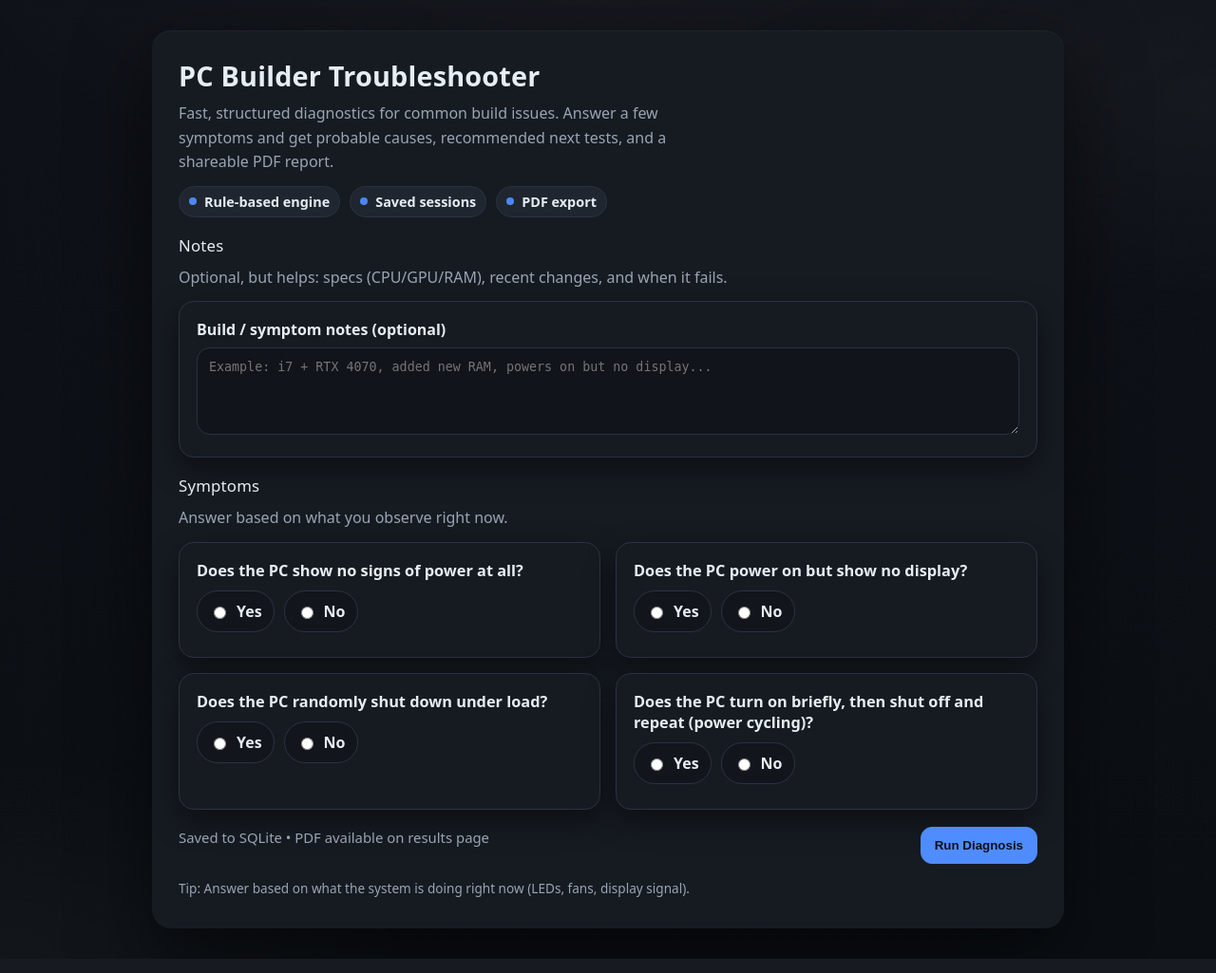
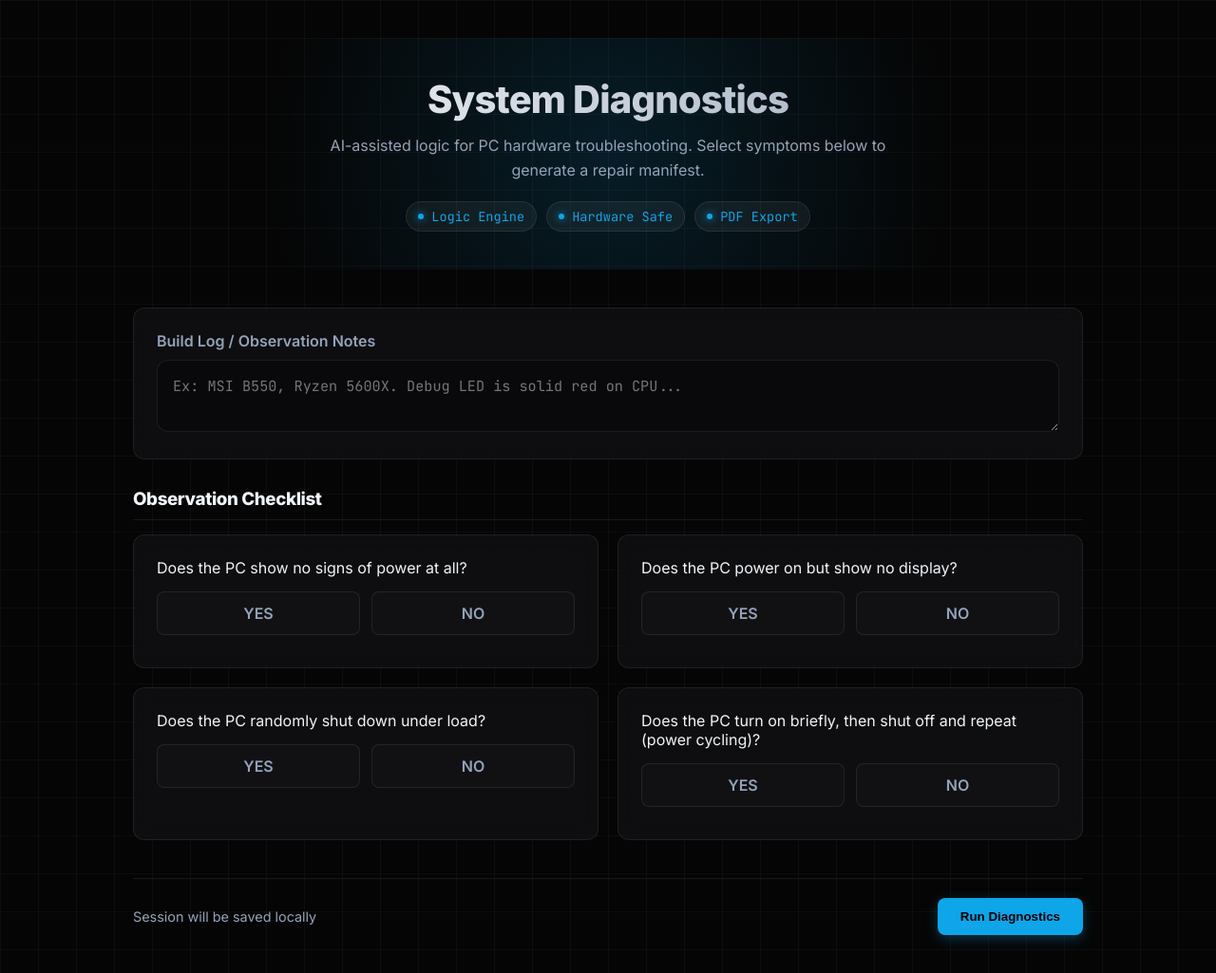
Before and after one commit to sleepyhugo/pc-builder-troubleshooter, a FastAPI app: page / in a window 1280 px wide. Shown: the whole page at 95% size. Run offline with FastAPI, Linux system fonts and the light colour scheme.

Commit message:
Updated UI to modern dark theme

```diff
--- a/app/web/static/styles.css
+++ b/app/web/static/styles.css
@@ -1,405 +1,244 @@
-:root{
-  --bg: #0e1117;
-  --panel: #161b22;
-  --panel-2: #1f2630;
-  --border: #2b3240;
-  --text: #e6edf3;
-  --muted: #9aa4b2;
-  --accent: #4f8cff;
-  --shadow: 0 12px 32px rgba(0,0,0,0.45);
-  --radius: 16px;
+/* styles.css */
+@import url('https://fonts.googleapis.com/css2?family=Inter:wght@400;600;800&family=JetBrains+Mono:wght@400;700&display=swap');
+
+:root {
+  /* Tech Palette */
+  --bg-dark: #050505;
+  --bg-panel: rgba(20, 20, 25, 0.6); /* Glass effect */
+  --bg-panel-hover: rgba(30, 30, 40, 0.8);
+
+  --border: rgba(255, 255, 255, 0.08);
+  --border-glow: rgba(56, 189, 248, 0.5);
+
+  --text-main: #f1f5f9;
+  --text-muted: #94a3b8;
+
+  --accent: #0ea5e9; /* Sky blue neon */
+  --accent-glow: 0 0 20px rgba(14, 165, 233, 0.4);
+
+  --success: #22c55e;
+  --danger: #ef4444;
+
+  --radius: 12px;
+  --font-ui: 'Inter', sans-serif;
+  --font-mono: 'JetBrains Mono', monospace;
 }
-
 
 * { box-sizing: border-box; }
 
-body{
+body {
   margin: 0;
-  font-family: ui-sans-serif, system-ui, -apple-system, Segoe UI, Roboto, Arial, sans-serif;
-  color: var(--text);
+  font-family: var(--font-ui);
+  background-color: var(--bg-dark);
+  color: var(--text-main);
   min-height: 100vh;
-
-  background:
-    radial-gradient(1200px 600px at 50% -10%, rgba(255,255,255,0.04), transparent 60%),
-    radial-gradient(800px 400px at 100% 10%, rgba(255,255,255,0.03), transparent 55%),
-    radial-gradient(800px 400px at 0% 100%, rgba(255,255,255,0.03), transparent 55%),
-    linear-gradient(180deg, #0e1117 0%, #0b0f14 100%);
+  /* Cool digital grid background */
+  background-image:
+    linear-gradient(rgba(255, 255, 255, 0.03) 1px, transparent 1px),
+    linear-gradient(90deg, rgba(255, 255, 255, 0.03) 1px, transparent 1px);
+  background-size: 40px 40px;
 }
 
-.page{
-  min-height: 100vh;
+/* Central Page Layout */
+.page {
   display: flex;
-  align-items: center;
   justify-content: center;
-  padding: 32px 16px;
+  padding: 40px 20px;
 }
 
-.container{
+.container {
   width: 100%;
-  max-width: 980px;
+  max-width: 1000px;
+  animation: fadeIn 0.6s ease-out;
 }
 
-.header, .topbar{
-  display: flex;
-  align-items: center;
-  justify-content: space-between;
-  gap: 18px;
-  flex-wrap: wrap;
-  margin-bottom: 22px;
+/* Animations */
+@keyframes fadeIn {
+  from { opacity: 0; transform: translateY(10px); }
+  to { opacity: 1; transform: translateY(0); }
 }
 
-.brand{
-  display: flex;
-  gap: 12px;
-  align-items: center;
+/* Typography & Hero */
+h1, h2, h3 { margin: 0; font-weight: 800; letter-spacing: -0.02em; }
+
+.hero {
+  text-align: center;
+  margin-bottom: 40px;
+  padding: 40px 20px;
+  background: radial-gradient(circle at center, rgba(14, 165, 233, 0.15), transparent 70%);
 }
 
-.logo{
-  width: 44px;
-  height: 44px;
-  border-radius: 14px;
-  background: linear-gradient(135deg, rgba(124,58,237,0.95), rgba(34,197,94,0.85));
-  box-shadow: 0 10px 28px rgba(0,0,0,0.35);
+.hero-title {
+  font-size: 2.5rem;
+  background: linear-gradient(to right, #fff, #94a3b8);
+  -webkit-background-clip: text;
+  -webkit-text-fill-color: transparent;
+  margin-bottom: 12px;
 }
 
-h1{
-  margin: 0;
-  font-size: 1.55rem;
-  letter-spacing: 0.2px;
+.hero-subtitle {
+  color: var(--text-muted);
+  max-width: 600px;
+  margin: 0 auto 20px;
+  line-height: 1.6;
 }
 
-.subtitle{
-  margin: 6px 0 0;
-  color: var(--muted);
-  font-size: 0.98rem;
-  line-height: 1.5;
-  max-width: 58ch;
-}
-
-.grid{
-  display: grid;
-  grid-template-columns: 1fr;
-  gap: 14px;
-}
-
-@media (min-width: 860px){
-  .grid{
-    grid-template-columns: 1fr 1fr;
-    gap: 16px;
-  }
-  .span-2{
-    grid-column: 1 / -1;
-  }
-}
-
-.card{
-  background: var(--panel);
-  border: 1px solid var(--border);
-  border-radius: var(--radius);
-  padding: 18px;
-  box-shadow: var(--shadow);
-  transition:
-    transform 0.15s ease,
-    box-shadow 0.15s ease,
-    border-color 0.15s ease;
-}
-
-.card:hover{
-  transform: translateY(-2px);
-  box-shadow: 0 16px 36px rgba(0,0,0,0.55);
-  border-color: #3a4354;
-}
-
-.card h3{
-  margin: 0 0 10px;
-  font-size: 1.05rem;
-}
-
-label{
-  display: block;
-  font-weight: 650;
-  margin-bottom: 8px;
-}
-
-.help, .muted{
-  color: var(--muted);
-  font-size: 0.93rem;
-  line-height: 1.5;
-}
-
-textarea{
-  width: 100%;
-  min-height: 92px;
-  padding: 12px;
-  border-radius: 14px;
-  border: 1px solid var(--border);
-  background: rgba(0,0,0,0.25);
-  color: var(--text);
-}
-
-.question{
-  font-size: 1.02rem;
-  margin-bottom: 10px;
-}
-
-.choice-row{
-  display: flex;
-  gap: 10px;
-  flex-wrap: wrap;
-}
-
-.pill{
+/* Tech Chips (Badges) */
+.chip {
   display: inline-flex;
   align-items: center;
   gap: 8px;
-  padding: 10px 12px;
-  border-radius: 999px;
+  padding: 6px 12px;
+  border-radius: 99px;
+  background: rgba(255, 255, 255, 0.05);
   border: 1px solid var(--border);
-  background: rgba(0,0,0,0.18);
-  cursor: pointer;
-  font-weight: 600;
-  transition:
-    background 0.15s ease,
-    border-color 0.15s ease,
-    transform 0.1s ease;
+  font-size: 0.85rem;
+  font-family: var(--font-mono);
+  color: var(--accent);
 }
 
-.pill input{
-  accent-color: var(--accent);
+.dot {
+  width: 6px;
+  height: 6px;
+  background: var(--accent);
+  border-radius: 50%;
+  box-shadow: 0 0 8px var(--accent);
 }
 
-.pill:hover{
-  background: #1f2630;
-  border-color: #3a4354;
+/* Cards (Glassmorphism) */
+.card {
+  background: var(--bg-panel);
+  backdrop-filter: blur(12px); /* The "Glass" blur */
+  border: 1px solid var(--border);
+  border-radius: var(--radius);
+  padding: 24px;
+  transition: transform 0.2s, border-color 0.2s, box-shadow 0.2s;
+}
+
+.card:hover {
+  border-color: rgba(255, 255, 255, 0.2);
+  transform: translateY(-2px);
+  box-shadow: 0 10px 30px rgba(0,0,0,0.5);
+}
+
+/* Grid Layouts */
+.grid {
+  display: grid;
+  grid-template-columns: 1fr;
+  gap: 20px;
+  margin-bottom: 30px;
+}
+
+@media (min-width: 768px) {
+  .grid { grid-template-columns: repeat(2, 1fr); }
+  .span-2 { grid-column: span 2; }
+}
+
+/* Form Elements */
+label {
+  display: block;
+  font-weight: 600;
+  margin-bottom: 10px;
+  color: var(--text-muted);
+}
+
+textarea {
+  width: 100%;
+  background: rgba(0, 0, 0, 0.3);
+  border: 1px solid var(--border);
+  border-radius: var(--radius);
+  color: white;
+  padding: 16px;
+  font-family: var(--font-mono);
+  font-size: 0.95rem;
+  transition: all 0.2s;
+}
+
+textarea:focus {
+  outline: none;
+  border-color: var(--accent);
+  box-shadow: var(--accent-glow);
+}
+
+/* Custom Radio "Pills" */
+.choice-row {
+  display: flex;
+  gap: 12px;
+}
+
+.pill {
+  flex: 1;
+  display: flex;
+  justify-content: center;
+  align-items: center;
+  cursor: pointer;
+  padding: 12px;
+  border-radius: 8px;
+  border: 1px solid var(--border);
+  background: rgba(255, 255, 255, 0.02);
+  transition: all 0.2s;
+  font-weight: 600;
+}
+
+/* Hide actual radio button */
+.pill input { display: none; }
+
+/* Hover State */
+.pill:hover { background: rgba(255, 255, 255, 0.05); }
+
+/* Selected State (The magic part) */
+.pill:has(input:checked) {
+  background: rgba(14, 165, 233, 0.15);
+  border-color: var(--accent);
+  color: var(--accent);
+  box-shadow: inset 0 0 12px rgba(14, 165, 233, 0.2);
+}
+
+/* Buttons */
+.btn {
+  display: inline-block;
+  padding: 12px 24px;
+  border-radius: 8px;
+  font-weight: 700;
+  text-decoration: none;
+  cursor: pointer;
+  border: 1px solid var(--border);
+  background: transparent;
+  color: var(--text-main);
+  transition: all 0.2s;
+}
+
+.btn:hover { background: rgba(255, 255, 255, 0.1); }
+
+.btn-primary {
+  background: var(--accent);
+  color: #000;
+  border: none;
+  box-shadow: 0 4px 14px rgba(14, 165, 233, 0.3);
+}
+
+.btn-primary:hover {
+  background: #38bdf8;
+  box-shadow: 0 6px 20px rgba(14, 165, 233, 0.5);
   transform: translateY(-1px);
 }
 
-.pill input:checked + span,
-.pill:has(input:checked){
-  background: #1f2630;
-  border-color: var(--accent);
+.footer {
+  display: flex;
+  justify-content: space-between;
+  align-items: center;
+  margin-top: 40px;
+  padding-top: 20px;
+  border-top: 1px solid var(--border);
 }
 
-.footer, .btn-row{
-  display: flex;
-  gap: 12px;
-  justify-content: space-between;
-  flex-wrap: wrap;
-  margin-top: 18px;
+/* Results Page Specifics */
+.result-card {
+  border-left: 4px solid var(--accent);
+  background: rgba(255, 255, 255, 0.03);
+  margin-top: 16px;
+  padding: 16px;
+  border-radius: 4px 12px 12px 4px;
 }
 
-.btn{
-  background: var(--panel-2);
-  border: 1px solid var(--border);
-  color: var(--text);
-  padding: 11px 14px;
-  border-radius: 12px;
-  font-weight: 700;
-  cursor: pointer;
-  text-decoration: none;
-  transition:
-    transform 0.12s ease,
-    background 0.15s ease,
-    border-color 0.15s ease;
-}
-
-.btn:hover{
-  transform: translateY(-1px);
-  background: #222a35;
-}
-
-
-
-.btn-primary{
-  background: var(--accent);
-  border-color: var(--accent);
-  color: #0b1020;
-}
-
-.btn-primary:hover{
-  filter: brightness(1.08);
-  transform: translateY(-1px);
-}
-
-.result-card{
-  background: var(--panel-2);
-  border: 1px solid var(--border);
-  border-radius: 14px;
-  padding: 14px;
-  margin-top: 12px;
-  transition:
-    border-color 0.15s ease,
-    background 0.15s ease;
-}
-
-.result-card:hover{
-  border-color: var(--accent);
-  background: #1b2230;
-}
-
-.badge{
-  display: inline-block;
-  padding: 5px 10px;
-  border-radius: 999px;
-  background: rgba(255,255,255,0.07);
-  border: 1px solid rgba(255,255,255,0.12);
-  font-weight: 700;
-}
-
-@media (prefers-reduced-motion: reduce){
-  *{
-    animation: none !important;
-    transition: none !important;
-  }
-}
-
-/* Main App Container */
-.app{
-  width: 100%;
-  max-width: 960px;
-  padding: 28px 28px 32px;
-  background: var(--panel);
-  border-radius: 20px;
-
-  /* soft elevation, no borders */
-  box-shadow:
-    0 30px 80px rgba(0,0,0,0.55),
-    inset 0 1px 0 rgba(255,255,255,0.04);
-}
-
-.page, .app{
-  position: relative;
-  z-index: 1;
-}
-
-
-/* Hero */
-.hero{
-  display: flex;
-  justify-content: space-between;
-}
-
-.hero-title{
-  font-size: 1.8rem;
-  margin: 0;
-  letter-spacing: 0.2px;
-}
-
-.hero-subtitle{
-  margin: 8px 0 0;
-  color: var(--muted);
-  line-height: 1.6;
-  max-width: 64ch;
-}
-
-.kpi-row{
-  display: flex;
-  gap: 10px;
-  flex-wrap: wrap;
-  margin-top: 12px;
-}
-
-.chip{
-  display: inline-flex;
-  align-items: center;
-  gap: 8px;
-  padding: 6px 10px;
-  border-radius: 999px;
-  border: 1px solid var(--border);
-  background: var(--panel-2);
-  color: var(--text);
-  font-weight: 700;
-  font-size: 0.9rem;
-}
-
-.chip .dot{
-  width: 8px;
-  height: 8px;
-  border-radius: 999px;
-  background: var(--accent);
-  opacity: 0.95;
-}
-
-/* Section headings */
-.section-title{
-  margin: 18px 0 10px;
-  font-size: 1.05rem;
-  letter-spacing: 0.2px;
-}
-
-.section-help{
-  margin: 0 0 12px;
-  color: var(--muted);
-  line-height: 1.6;
-}
-
-/* ===== Better input polish ===== */
-textarea{
-  transition: border-color 0.15s ease, background 0.15s ease;
-}
-textarea:focus{
-  outline: none;
-  border-color: rgba(79,140,255,0.55);
-  background: rgba(255,255,255,0.03);
-}
-
-/* Results emphasis */
-.result-header{
-  display: flex;
-  align-items: center;
-  justify-content: space-between;
-  gap: 12px;
-  flex-wrap: wrap;
-  margin-bottom: 10px;
-}
-
-.severity{
-  display: inline-flex;
-  align-items: center;
-  gap: 8px;
-  padding: 6px 10px;
-  border-radius: 999px;
-  border: 1px solid var(--border);
-  background: var(--panel-2);
-  font-weight: 800;
-  font-size: 0.9rem;
-}
-.severity.good{ border-color: rgba(34,197,94,0.35); }
-.severity.warn{ border-color: rgba(245,158,11,0.35); }
-.severity.bad{ border-color: rgba(239,68,68,0.35); }
-
-/* Collapsible details (native, no JS) */
-details{
-  background: var(--panel-2);
-  border: 1px solid var(--border);
-  border-radius: 14px;
-  padding: 12px 14px;
-  margin-top: 10px;
-}
-summary{
-  cursor: pointer;
-  font-weight: 800;
-}
-summary::marker{
-  color: var(--muted);
-}
-
-/* Subtle background grain */
-body::before{
-  content: "";
-  position: fixed;
-  inset: 0;
-  pointer-events: none;
-  z-index: 0;
-
-  background-image:
-    repeating-radial-gradient(
-      circle at 0 0,
-      rgba(255,255,255,0.02),
-      rgba(255,255,255,0.02) 1px,
-      transparent 1px,
-      transparent 2px
-    );
-
-  opacity: 0.35;
-}
+.muted { color: var(--text-muted); font-size: 0.9rem; }
--- a/app/web/templates/index.html
+++ b/app/web/templates/index.html
@@ -9,53 +9,49 @@
 
 <body>
   <div class="page">
+    <div class="container">
        <main class="app">
 
         <div class="hero">
-          <div>
-            <h1 class="hero-title">PC Builder Troubleshooter</h1>
+          <h1 class="hero-title">System Diagnostics</h1>
           <p class="hero-subtitle">
-              Fast, structured diagnostics for common build issues. Answer a few symptoms and get probable causes,
-              recommended next tests, and a shareable PDF report.
+            AI-assisted logic for PC hardware troubleshooting.
+            Select symptoms below to generate a repair manifest.
           </p>
 
-            <div class="kpi-row">
-              <span class="chip"><span class="dot"></span> Rule-based engine</span>
-              <span class="chip"><span class="dot"></span> Saved sessions</span>
-              <span class="chip"><span class="dot"></span> PDF export</span>
-            </div>
+          <div class="kpi-row" style="display: flex; gap: 10px; justify-content: center;">
+            <span class="chip"><span class="dot"></span> Logic Engine</span>
+            <span class="chip"><span class="dot"></span> Hardware Safe</span>
+            <span class="chip"><span class="dot"></span> PDF Export</span>
           </div>
         </div>
 
-        <p class="section-title">Notes</p>
-        <p class="section-help">Optional, but helps: specs (CPU/GPU/RAM), recent changes, and when it fails.</p>
-
         <form method="POST" action="/diagnose-async">
-          <div class="card">
-            <label for="user_notes">Build / symptom notes (optional)</label>
+          <div class="grid">
+            <div class="card span-2">
+              <label for="user_notes">Build Log / Observation Notes</label>
               <textarea
                 id="user_notes"
                 name="user_notes"
-              placeholder="Example: i7 + RTX 4070, added new RAM, powers on but no display..."
+                placeholder="Ex: MSI B550, Ryzen 5600X. Debug LED is solid red on CPU..."
               ></textarea>
             </div>
+          </div>
 
-          <p class="section-title">Symptoms</p>
-          <p class="section-help">Answer based on what you observe right now.</p>
+          <h3 class="section-title" style="margin: 30px 0 15px; border-bottom: 1px solid var(--border); padding-bottom: 10px;">Observation Checklist</h3>
 
           <div class="grid">
             {% for r in rules %}
               <div class="card">
-                <div class="question"><strong>{{ r.question }}</strong></div>
-
+                <div class="question" style="margin-bottom: 15px;">{{ r.question }}</div>
                 <div class="choice-row">
                   <label class="pill">
                     <input type="radio" name="{{ r.symptom }}" value="y" required />
-                    Yes
+                    YES
                   </label>
                   <label class="pill">
                     <input type="radio" name="{{ r.symptom }}" value="n" />
-                    No
+                    NO
                   </label>
                 </div>
               </div>
@@ -63,16 +59,11 @@
           </div>
 
           <div class="footer">
-            <div class="muted">Saved to SQLite • PDF available on results page</div>
-            <button class="btn btn-primary" type="submit">Run Diagnosis</button>
-          </div>
-          <div class="muted" style="margin-top: 16px; font-size: 0.85rem;">
-            Tip: Answer based on what the system is doing right now (LEDs, fans, display signal).
+            <div class="muted">Session will be saved locally</div>
+            <button class="btn btn-primary" type="submit">Run Diagnostics</button>
           </div>
         </form>
 
       </main>
-    </div>
-  </div>
-</body>
+    </div> </div> </body>
 </html>
```
Also changed, not shown: app/web/templates/results.html (+31 -25 lines). Lines whose indentation alone changed are shown as unchanged.
